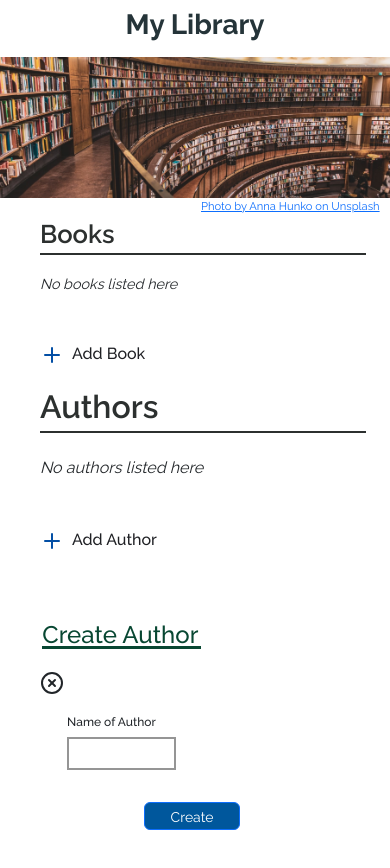
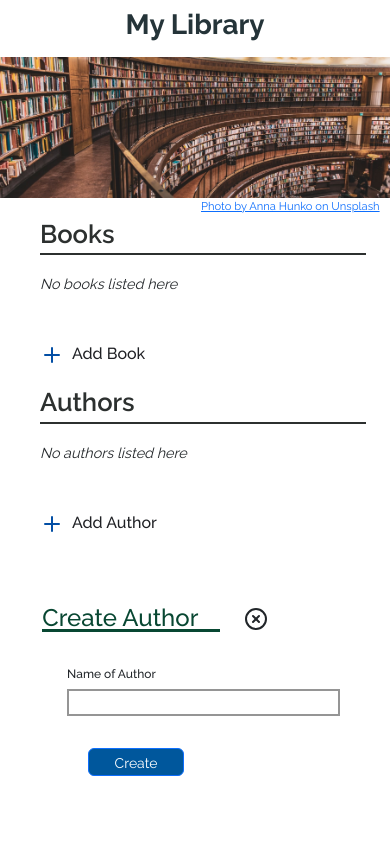
Before and after one commit to IsuruVihan/library_app_reactors, a React (Create React App) app: page / in a window 390 px wide. Both pictures are taken after a click on the element "Add Author". Shown: the top 868 px of the page. After the commit the page ends 844 px from the top, so only its background shows below. Built offline with nearby package versions, Linux system fonts and the light colour scheme.

Commit message:
(max-width: 576px) Authors title responsive design Authors form responsive

```diff
--- a/src/Views/Library.tsx
+++ b/src/Views/Library.tsx
@@ -44,7 +44,7 @@ const Library: FC = () => {
                         authorsAvailable={sendAvailableAuthors}
                     />
                 </Col>
-                <Col md={6} xs={12}>
+                <Col md={6}  xs={12}>
                     <Authors
                         returnAvailableAuthors={getAvailableAuthors}
                     />
--- a/src/assets/styles/partials/AddAuthorForm.css
+++ b/src/assets/styles/partials/AddAuthorForm.css
@@ -13,7 +13,8 @@
   border-bottom: 3px solid #084732;
   margin: 0;
   max-height: 1.35em;
-  max-width: 6.6em;
+  max-width: 8em;
+  min-width: 6em;
 }
 .aa-form-container .close-btn {
   padding-top: 0.4em;
--- a/src/assets/styles/partials/AddAuthorForm.scss
+++ b/src/assets/styles/partials/AddAuthorForm.scss
@@ -17,7 +17,9 @@ $create_btn_color: #00579c;
             border-bottom: 3px solid $ca_title_color;
             margin: 0;
             max-height: 1.35em;
-            max-width: 6.6em;
+            max-width: 8em;
+            min-width: 6em;
+
         }
     }
     .close-btn {
--- a/src/assets/styles/partials/AddBookForm.css
+++ b/src/assets/styles/partials/AddBookForm.css
@@ -14,7 +14,7 @@
   margin: 0;
   max-height: 1.35em;
   max-width: 10em;
-  min-width: 8em;
+  min-width: 6em;
 }
 .ab-form-container .close-btn {
   padding-top: 0.4em;
--- a/src/assets/styles/partials/AddBookForm.scss
+++ b/src/assets/styles/partials/AddBookForm.scss
@@ -18,7 +18,7 @@ $create_btn_color: #00579c;
             margin: 0;
             max-height: 1.35em;
             max-width: 10em;
-            min-width: 8em;
+            min-width: 6em;
         }
     }
     .close-btn {
--- a/src/assets/styles/partials/MobileResponsive.css
+++ b/src/assets/styles/partials/MobileResponsive.css
@@ -94,6 +94,28 @@
     float: right;
     margin-right: 6.5em;
   }
+
+  .Authors {
+    font-family: "Raleway", sans-serif;
+    margin-left: 1vw;
+  }
+  .Authors .title {
+    font-size: 1.6em;
+  }
+  .Authors .no-authors {
+    font-size: 0.9em;
+  }
+  .Authors .aa-form-container .aa-form .author-name-input {
+    width: 70vw;
+    font-size: 10px;
+  }
+  .Authors .aa-form-container .aa-form .create-btn-container {
+    padding-left: 0.5em;
+    margin-top: 2em;
+    margin-bottom: 2em;
+    float: right;
+    margin-right: 6.5em;
+  }
 }
 
 /*# sourceMappingURL=MobileResponsive.css.map */
--- a/src/assets/styles/partials/MobileResponsive.scss
+++ b/src/assets/styles/partials/MobileResponsive.scss
@@ -39,4 +39,41 @@
       }
     }
   }
+
+  .Authors {
+    font-family: 'Raleway', sans-serif;
+    margin-left: 1vw;
+
+    .title {
+      font-size: 1.6em;
+    }
+    .no-authors{
+      //color: $no_books_listed_font_color;
+      font-size: 0.9em;
+    }
+
+    .aa-form-container {
+         .aa-form{
+           .author-name-input{
+             width: 70vw;
+             font-size: 10px;
+           }
+
+           .create-btn-container{
+             padding-left: 0.5em;
+             margin-top: 2em;
+             margin-bottom: 2em;
+             float: right;
+             margin-right: 6.5em;
+           }
+         }
+        .ca-title {
+          .ca-title-text{
+
+          }
+        }
+
+
+      }
+  }
 }
--- a/src/components/Authors/AddAuthorForm.tsx
+++ b/src/components/Authors/AddAuthorForm.tsx
@@ -37,8 +37,10 @@ const AddAuthorForm: FC<AddAuthorFormProps> = (props) => {
             <Row>
                 <Col xs={9}>
                     <Row>
-                        <Col className="ca-title" xs={11}><p className="ca-title-text">Create Author</p></Col>
-                        <Col className="close-btn" xs={1}>
+                        <Col className="ca-title" md={11} xs={10}>
+                            <p className="ca-title-text">Create Author</p>
+                        </Col>
+                        <Col className="close-btn"  md={1} xs={1} >
                             <XCircle className="close-icon" onClick={() => props.closeForm()} />
                         </Col>
                     </Row>
--- a/src/components/Authors/Authors.tsx
+++ b/src/components/Authors/Authors.tsx
@@ -1,7 +1,7 @@
 import React, {FC, useState} from 'react';
 import {Row, Col, Container} from "react-bootstrap";
 import '../../assets/styles/partials/Authors.scss';
-import AddAuthorForm from "./AddAuthorForm";
+import AddAuthorForm from"./AddAuthorForm"
 import UpdateAuthorForm from "./UpdateAuthorForm";
 import { Plus } from 'react-feather';
 import IAuthor from '../../interfaces/IAuthor';
```
Also changed, not shown: 2 other files (tests, documents, lock files or other folders).
